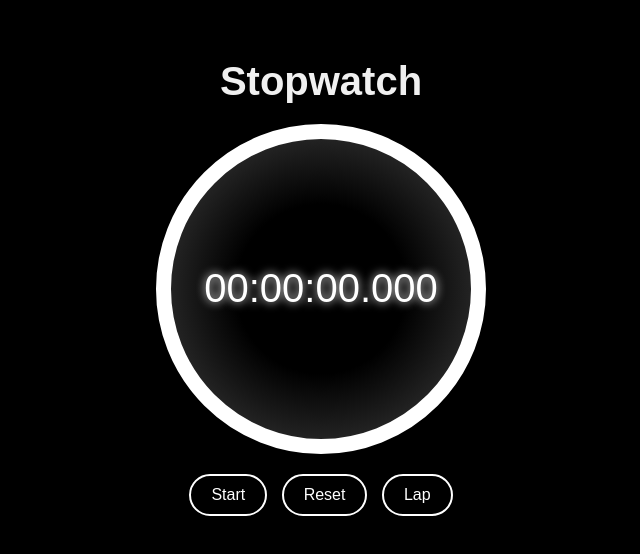
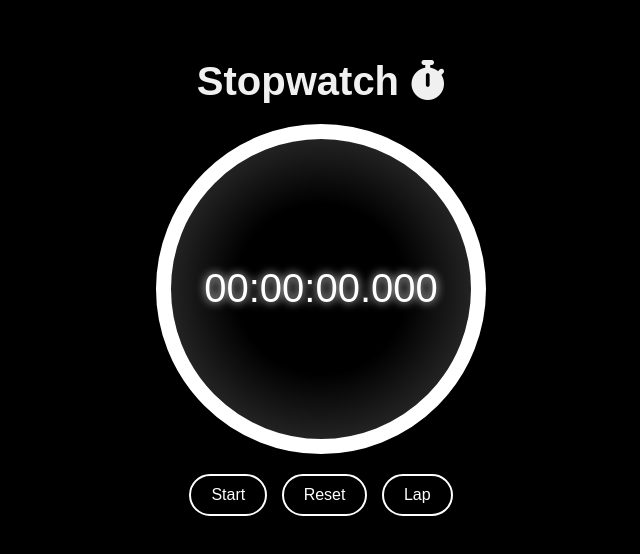
Before and after one commit to ShriBangera/PRODIGY_WD_02, a plain HTML site: page Stopwatch/index.html in a window 1280 px wide. Shown: the part 116-670 px from the top of the page, without its empty margins (319-959 px from the left). Drawn offline with Linux system fonts and the light colour scheme.

Commit message:
Update index.html

```diff
--- a/Stopwatch/index.html
+++ b/Stopwatch/index.html
@@ -4,11 +4,12 @@
     <meta charset="UTF-8">
     <meta name="viewport" content="width=device-width, initial-scale=1.0">
     <title>Stopwatch</title>
+    <link rel="stylesheet" href="https://cdnjs.cloudflare.com/ajax/libs/font-awesome/6.0.0-beta3/css/all.min.css">
     <link rel="stylesheet" href="styles.css">
 </head>
 <body>
     <div class="stopwatch">
-        <h1>Stopwatch</h1>
+        <h1>Stopwatch <i class="fa-solid fa-stopwatch"></i></h1>
         <div class="clock">
             <div class="time-display" id="display">
                 00:00:00.000
```
